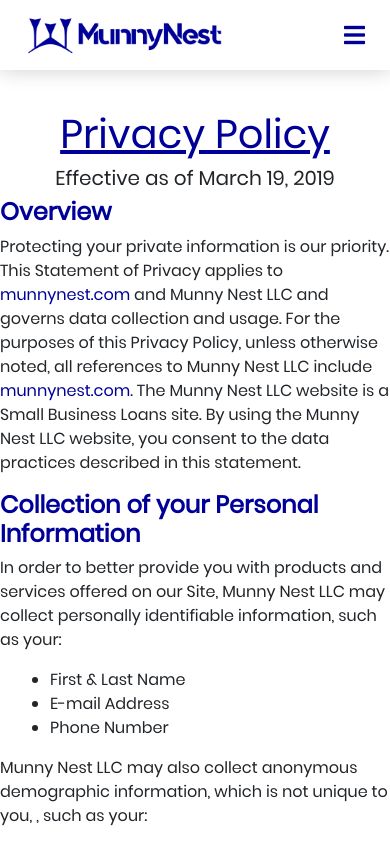
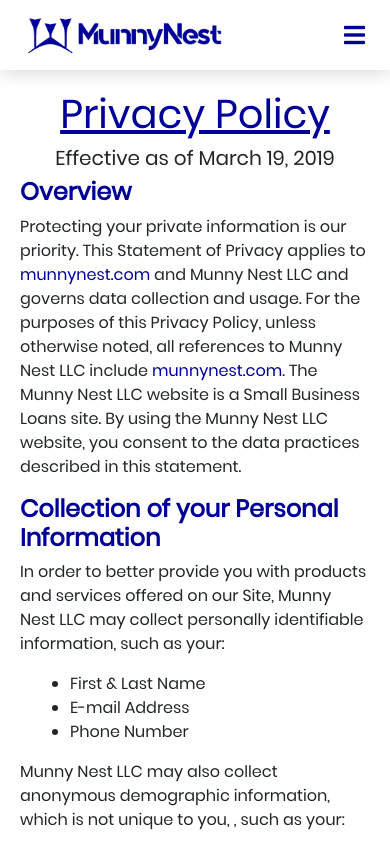
Before and after one commit to komnoor421/munnynet-site, a React app in the folder client/: page /privacy in a window 390 px wide. Shown: the top 844 px of the page. Built offline with nearby package versions, Linux system fonts and the light colour scheme.

Commit message:
privacy policy responsiveness

```diff
--- a/client/src/components/Privacy/style.scss
+++ b/client/src/components/Privacy/style.scss
@@ -1,5 +1,8 @@
 #privatePolicyWrapper {
   padding: 40px 0;
+  @media (max-width: 576px) {
+    padding: 20px;
+  }
   .privacyTitle {
     color: #000099;
     text-decoration: underline;
```
